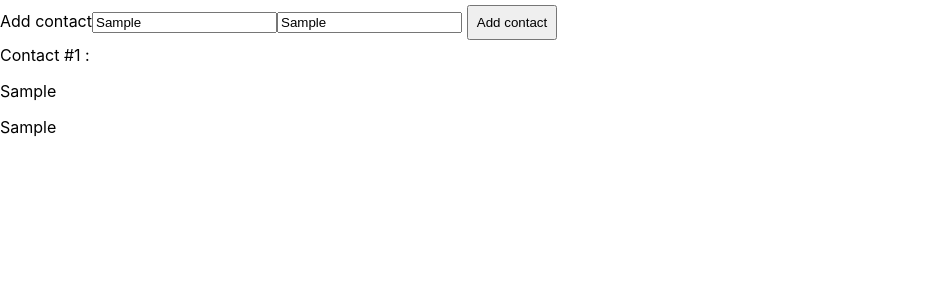
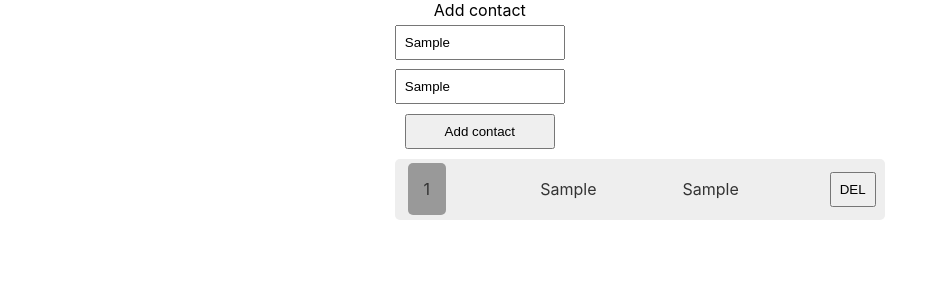
Before and after one commit to andrewzweb/react-contact-app, a React (Create React App) app: page / in a window 1280 px wide. Both pictures are taken after typing "Sample", "Sample" into the empty fields and a click on the button "Add contact". Shown: the top 300 px of the page, without its empty margins (0-947 px from the left). Built offline with nearby package versions, Linux system fonts and the light colour scheme; no server answers.

Commit message:
(feat) hm-m-m some wrong

```diff
--- a/src/App.jsx
+++ b/src/App.jsx
@@ -1,32 +1,10 @@
 import React, { useState } from 'react';
 import { connect } from 'react-redux';
-import { startLoading, stopLoading, getContacts  } from './state/ducks/contacts/actions';
+import { delContact, getContacts} from './state/ducks/contacts/actions';
 import AddContact from './components/AddContact';
+import  './styles.css';
 
-const styles = {
-  holder: {
-	display: 'flex',
-	maxWidth: '500px',
-	justifyContent: 'center',
-	flexFlow: 'column nowrap',
-	margin: 'auto'
-  },
-  item: {
-	display: 'flex',
-	padding: '0.3rem',
-	margin: '0.3rem',
-	alignItems: 'center',
-	background: '#eee',
-	color: '#333',
-	borderRadius: '5px'
-  },
-  num: {
-	margin: '0 0.5rem',
-	padding: '1rem',
-	background: '#999',
-	borderRadius: '5px'
-  }
-}
+
 
 const App = ({contacts, getContacts}) =>{
 
@@ -35,23 +13,24 @@ const App = ({contacts, getContacts}) =>{
 	}, [])
 
 	return (
-		<>
+		<div className='contact-holder'>
 		<AddContact />
 		<div>
 			{contacts && contacts.map((contact, i)=>
-				<div key={contact.id || i+1}>
-					Contact #{ contact.id || i+1 } :
-				<p>{contact.name}</p>
-				<p>{contact.phone}</p>
-				</div>
-				)}
+			<div className='contact-item' key={contact.id || i+1}>
+              <span className='contact-id'>{ contact.id || i+1 }</span>
+			  <p>{contact.name}</p>
+              <p>{contact.phone}</p>
+            <button type="button" onClick={()=>delContact(contact.id)}>DEL</button>
+	        </div>
+            )}
 		</div>
-	  </>
+	  </div>
   )
 }
 
 
-const mapDispatchToProps = ({startLoading, stopLoading, getContacts})
+const mapDispatchToProps = ({delContact, getContacts})
 
 const mapStateToProps = ({contacts})=>({contacts: contacts.contactList})
 
--- a/src/components/AddContact.jsx
+++ b/src/components/AddContact.jsx
@@ -6,10 +6,16 @@ const AddContact = ({addContact}) => {
     const [name, setName] = useState('')
     const [phone, setPhone] = useState('')
     return(
-        <div>
+        <div className='contact-add'>
             <label>Add contact</label>
-            <input type="text" name='name' onChange={e=>setName(e.target.value)}/>
-            <input type="text" name='phone' onChange={e=>setPhone(e.target.value)}/>
+            <input type="text"
+				   name='name'
+				   onChange={e=>setName(e.target.value)}
+			        placeholder='Name'/>
+            <input type="text"
+				   name='phone'
+				   onChange={e=>setPhone(e.target.value)}
+			       placeholder='Phone number'/>
             <button type="button" onClick={()=>addContact({name,phone})}>Add contact</button>
         </div>
     )
--- a/src/state/ducks/contacts/actions.js
+++ b/src/state/ducks/contacts/actions.js
@@ -1,16 +1,17 @@
 import * as types from "./types";
-import api from '../../../api'
+import api from '../../../api';
 
 export const startLoading = () => ({
-  type: types.START_LOADING
-
+  type: types.START_LOADING,
 });
 
 export const stopLoading = () => ({
-  type: types.STOP_LOADING
+  type: types.STOP_LOADING,
 });
 
 export const getContacts = () => dispatch =>
-  api.contacts.getContacts().then(data => data ? dispatch({ data, type: types.GET_CONTACTS}): null)
+  api.contacts.getContacts().then(data => data ? dispatch({ data, type: types.GET_CONTACTS}): null);
 
-  export const addContact = (contact) =>({type: types.ADD_CONTACT, contact})
+export const addContact = (contact) =>({type: types.ADD_CONTACT, contact});
+
+export const delContact = (contact_id) =>({type: types.DEL_CONTACT, contact_id});
--- a/src/state/ducks/contacts/reducers.js
+++ b/src/state/ducks/contacts/reducers.js
@@ -3,7 +3,6 @@ import createReducer from "../../../utils/createReducer";
 import contacts from "../../../api/contacts";
 
 const initialState = {
-  isLoad: false,
   contactList:[]
 };
 
@@ -23,7 +22,14 @@ const loaderReducer = createReducer(initialState)({
   [types.ADD_CONTACT]: (state, {contact}) => ({
     ...state,
     contactList: [...state.contactList, contact]
-  })
+  }),
+
+  [types.DEL_CONTACT]: (state, {contact_id}) => ({
+    ...state,
+    contactList: [...state.contactList, {name:contact_id, phone:contact_id}]
+  }),
+
+
 });
 
 
--- a/src/state/ducks/contacts/types.js
+++ b/src/state/ducks/contacts/types.js
@@ -2,3 +2,4 @@ export const START_LOADING = "START_LOADING";
 export const STOP_LOADING = "STOP_LOADING";
 export const GET_CONTACTS = "GET_CONTACTS";
 export const ADD_CONTACT = "ADD_CONTACT";
+export const DEL_CONTACT = "DEL_CONTACT";
--- /dev/null
+++ b/src/styles.css
@@ -0,0 +1,49 @@
+
+.contact-holder {
+	display: flex;
+	max-width: 500px;
+	justify-content: center;
+	flex-flow: column nowrap;
+	margin: auto;
+}
+
+.contact-list{
+	display: flex;
+}
+
+.contact-item {
+	display: flex;
+	padding: 0.3rem;
+	margin: 0.3rem;
+	align-items: center;
+	background: #eee;
+	color: #333;
+	border-radius: 5px;
+}
+
+.contact-id {
+	margin: 0 0.5rem;
+	padding: 1rem;
+	background: #999;
+	border-radius: 5px;
+}
+
+.contact-add {
+	width: 150px;
+	display: flex;
+	flex-flow: column wrap;
+	justify-content: center;
+	align-items: center;
+}
+
+.contact-add input , .contact-add button {
+	width: 100%;
+	padding: 0.5rem;
+	margin: 0.3rem;
+}
+
+.rm {
+	background-color: red;
+	padding: 0.5rem;
+	border-radius: 5px;
+}
```
